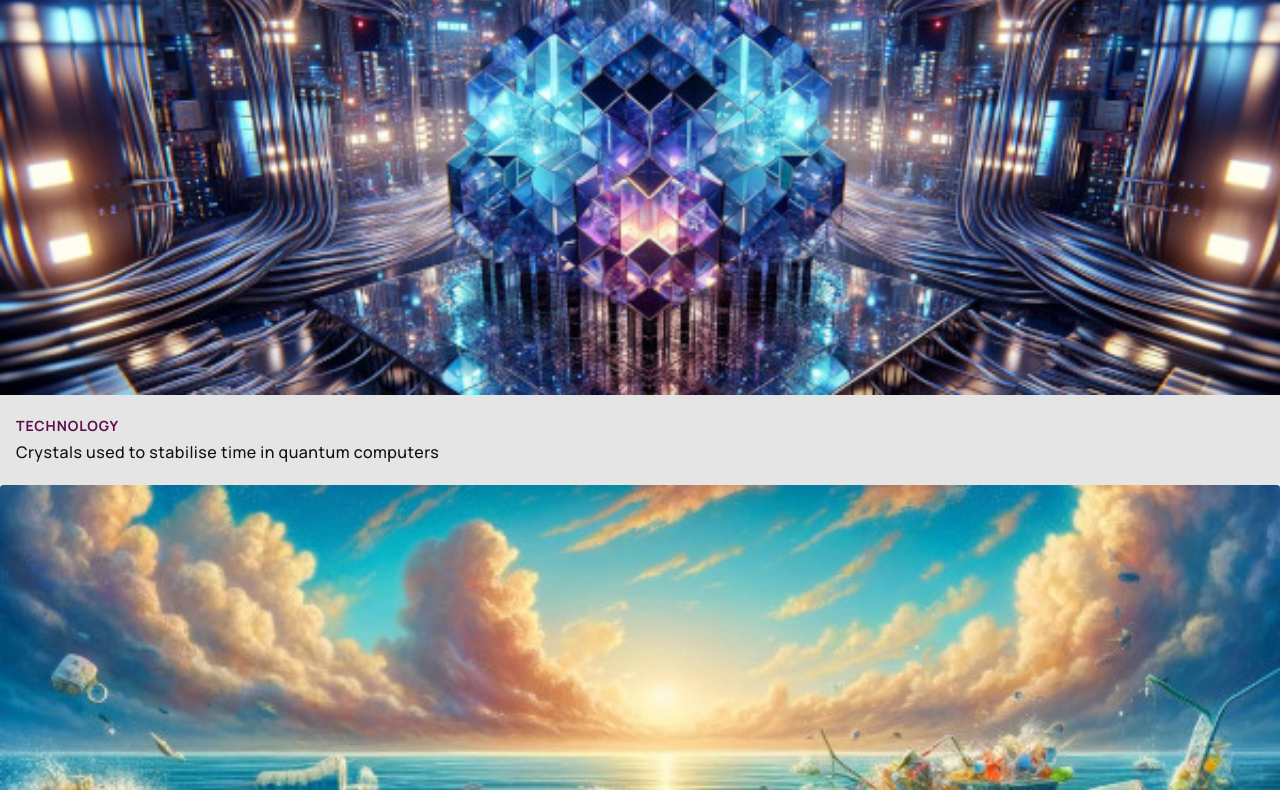
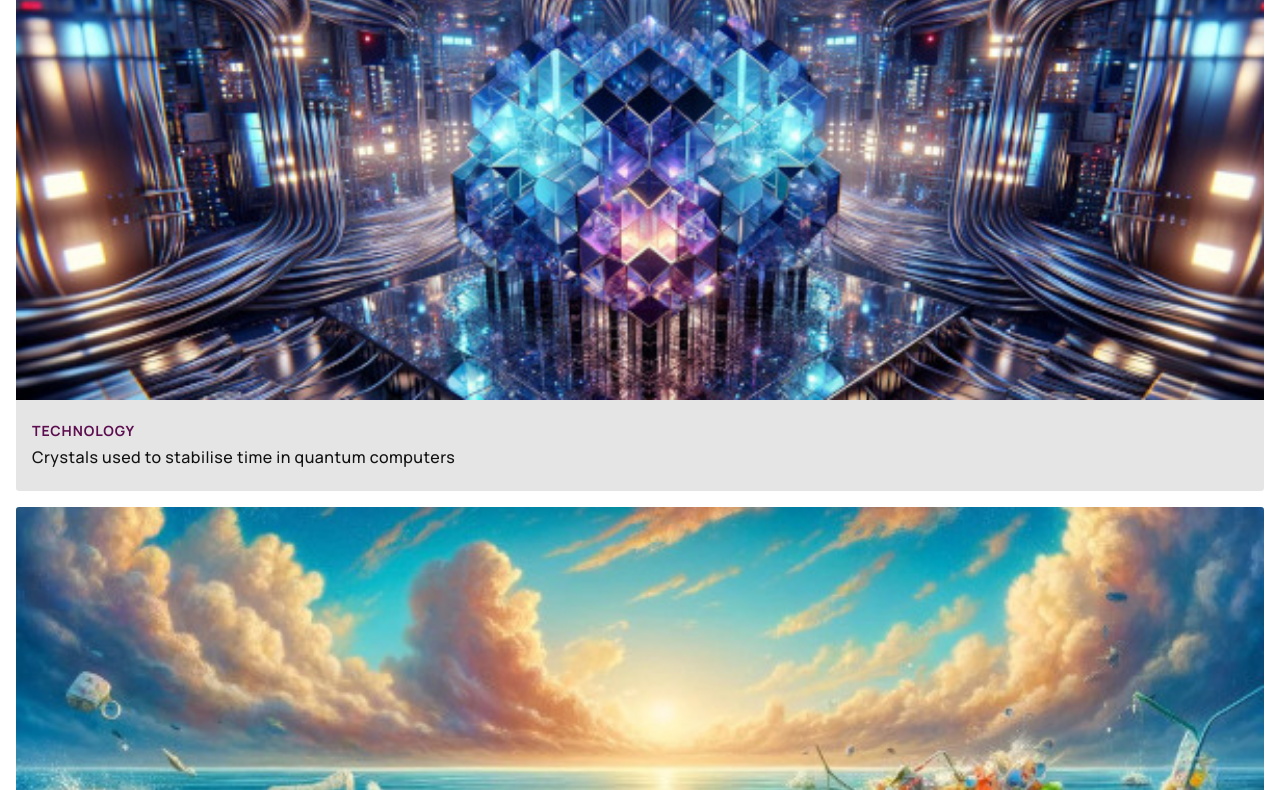
Before and after one commit to kvothe1387/SciStream, a plain HTML site: page index.html in a window 1280 px wide. Shown: the part 72-862 px from the top of the page. Drawn offline with Linux system fonts and the light colour scheme.

Commit message:
set up 'main' element as  a grid container with a 1fr width & 1em space between items

```diff
--- a/index.css
+++ b/index.css
@@ -3,6 +3,20 @@ body {
   margin: 0;
   padding: 0;
   font-family: 'Manrope', sans-serif;
+}
+
+body {
+  margin: 1em;
+}
+
+/* =================
+    Layout
+   ================= */
+
+main {
+  display: grid;
+  grid-template-columns: 1fr;
+  gap: 1em;
 }
 
 /* =================
```
